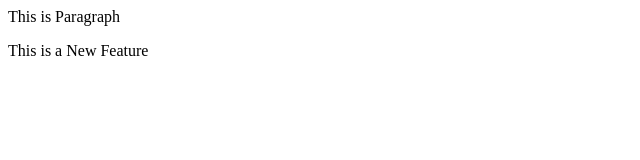
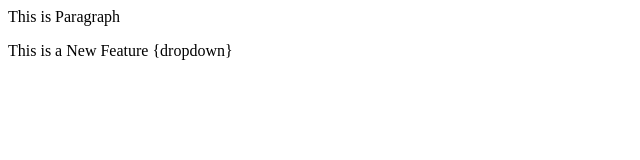
Before and after one commit to pranotidhangar/localRepoCloning, a plain HTML site: page index.html in a window 1280 px wide. Shown: the full height of the page, 0-640 px from the left. Drawn offline with Linux system fonts and the light colour scheme.

Commit message:
Add Dropdown

```diff
--- a/index.html
+++ b/index.html
@@ -1,2 +1,2 @@
 <p>This is Paragraph</p>
-<p>This is a New Feature</p>
+<p>This is a New Feature {dropdown}</p>
```
